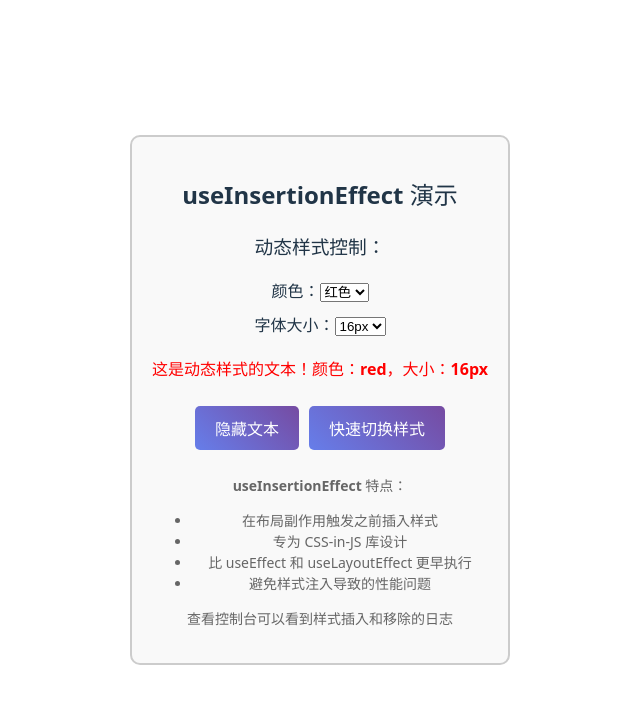
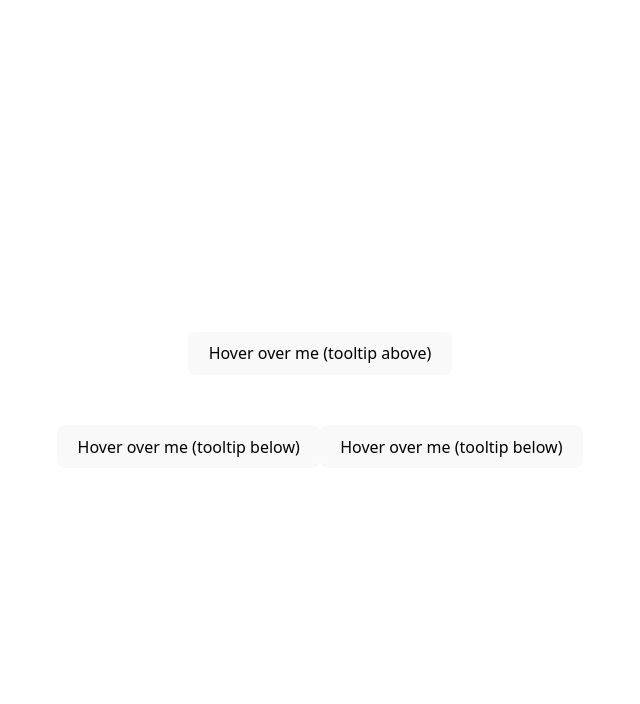
Before and after one commit to wu-yun-x/react-demo, a React (Vite) app in the folder basic-demo/: page / in a window 1280 px wide. Shown: the top 704 px of the page, without its empty margins (320-960 px from the left). Built offline with nearby package versions, Linux system fonts and the light colour scheme.

Commit message:
feat: 内容添加

```diff
--- a/basic-demo/src/App.tsx
+++ b/basic-demo/src/App.tsx
@@ -2,16 +2,17 @@
  * @Author: st004362
  * @Date: 2025-04-03 11:13:05
  * @LastEditors: ST/St004362
- * @LastEditTime: 2025-09-24 14:51:28
+ * @LastEditTime: 2025-09-29 15:04:18
  * @Description: APP
  */
 import "./App.css";
-import UseInsertionEffectDemo from "./views/useInsertionEffect";
+// import UseInsertionEffectDemo from "./views/useInsertionEffect";
+import APP from "./views/useLayoutEffect";
 
 function App() {
   return (
     <>
-      <UseInsertionEffectDemo />
+      <APP />
     </>
   );
 }
```
